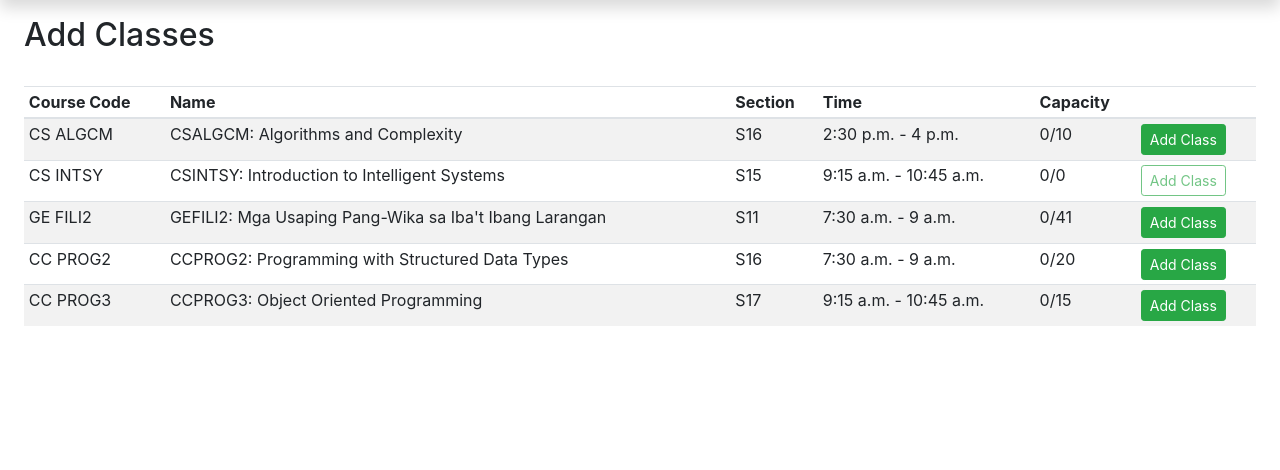
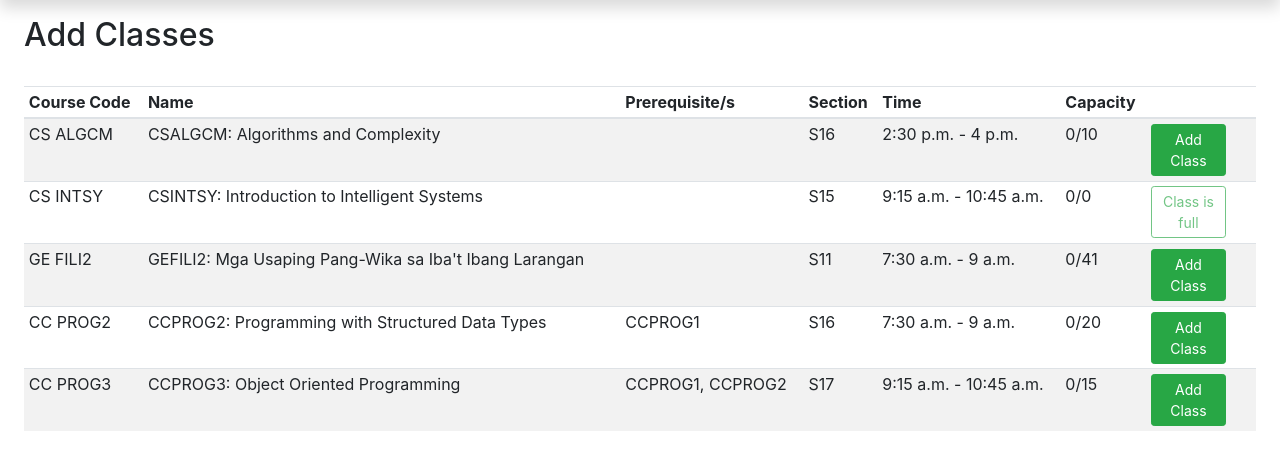
Before and after one commit to keith-badulis/comet-enlistment-system, a Django app: page /class/ in a window 1280 px wide. Shown: the part 48-518 px from the top of the page. Run offline with Django 3.2, Linux system fonts and the light colour scheme; a user stored in the database is signed in; data comes from the database, SQL or seed files in the repository; both versions use the stored data as it was after the commit; some libraries are stand-ins or nearby versions.

Commit message:
added course prerequisites

```diff
--- a/studentenlistment/main/admin.py
+++ b/studentenlistment/main/admin.py
@@ -11,8 +11,8 @@ class ProfileInLine(admin.StackedInline):
 
 
 class CustomUserAdmin(UserAdmin):
-    list_display =('username', 'first_name', 'last_name', 'id_number', 'type', 'college')
-    inlines =[ProfileInLine]
+    list_display = ('username', 'first_name', 'last_name', 'id_number', 'type', 'college')
+    inlines = [ProfileInLine]
 
     def id_number(self, obj):
         return obj.profile.id_number
--- a/studentenlistment/main/models.py
+++ b/studentenlistment/main/models.py
@@ -26,7 +26,11 @@ class Course(models.Model):
     course_name = models.CharField(max_length=50)
     subject_area = models.CharField(max_length=2)
     catalog_num = models.CharField(max_length=5)
+    prerequisites = models.ManyToManyField('self', blank=True, symmetrical=False)
     units = models.FloatField()
+
+    def prereqs_list(self):
+        return ', '.join([p.subject_area+p.catalog_num for p in self.prerequisites.all()])
 
     def __str__(self):
         return self.subject_area + self.catalog_num + ": " + self.course_name
--- a/studentenlistment/main/urls.py
+++ b/studentenlistment/main/urls.py
@@ -8,7 +8,7 @@ app_name = 'main'
 
 urlpatterns = [
     url(r'^$', views.index, name='index'),
-    path('class/', views.list_class, name='list-class'),
+    path('class/', views.list_available_classes, name='list-class'),
     path('class/<int:class_id>/add', views.add_class, name='add-class'),
     path('class/<int:class_id>/delete', views.delete_class, name='delete-class'),
     path('logout-page/', views.logout_page, name='logout-page'),
--- a/studentenlistment/main/views.py
+++ b/studentenlistment/main/views.py
@@ -23,17 +23,20 @@ def index(request):
 
 
 @login_required
-def list_class(request):
+def list_available_classes(request):
     classes_list = Class.objects.exclude(students=request.user)
     context = {
         'classes_list': classes_list
     }
-    return render(request, 'main/classes-view.html', context)
+    return render(request, 'main/available-classes-view.html', context)
 
 
 @login_required
 def add_class(request, class_id):
     my_class = get_object_or_404(Class, pk=class_id)
+    # student = User.objects.get(username=request.user.username)
+    # for c in student.class_set:
+    #     if c.
     my_class.students.add(request.user)
     return HttpResponseRedirect(reverse('main:index'))
 
@@ -85,14 +88,3 @@ def signup(request):
     else:
         form = SignUpForm()
     return render(request, 'registration/login.html', {'form': form})
-
-
-# def add_class(request):
-#     if request.method == 'POST':
-#         print('post')
-#     else:
-#         classes_list = Class.objects.exclude(students=request.user)
-#         context = {
-#             'classes_list': classes_list
-#         }
-#         return render(request, 'main/index.html', context)
--- a/studentenlistment/templates/main/classes-view.html
+++ b/studentenlistment/templates/main/available-classes-view.html
@@ -13,6 +13,7 @@
                 <tr>
                     <th>Course Code</th>
                     <th>Name</th>
+                    <th>Prerequisite/s</th>
                     <th>Section</th>
                     <th>Time</th>
                     <th>Capacity</th>
@@ -24,17 +25,18 @@
                     <tr>
                         <td>{{ class.course.subject_area }} {{ class.course.catalog_num }}</td>
                         <td>{{ class.course }}</td>
+                        <td>{{ class.course.prereqs_list }}</td>
                         <td>{{ class.section_code }}</td>
                         <td>{{ class.start_time }} - {{ class.end_time }}</td>
                         <td>{{ class.students.count }}/{{ class.max_cap }}</td>
                         <td>
-                            {% if class.students.count < class.max_cap %}
-                            <form action="{% url 'main:add-class' class.id %}" class="my-0" method="post">
-                                {% csrf_token %}
-                                <button class="btn btn-sm btn-success" type="submit">Add Class</button>
-                            </form>
+                            {% if class.students.count >= class.max_cap %}
+                                <button class="btn btn-sm w-75 btn-outline-success disabled">Class is full</button>
                             {% else %}
-                                <button class="btn btn-sm btn-outline-success disabled">Add Class</button>
+                                <form action="{% url 'main:add-class' class.id %}" class="my-0" method="post">
+                                    {% csrf_token %}
+                                    <button class="btn btn-sm w-75 btn-success" type="submit">Add Class</button>
+                                </form>
                             {% endif %}
                         </td>
                     </tr>
--- a/studentenlistment/templates/main/index.html
+++ b/studentenlistment/templates/main/index.html
@@ -21,6 +21,7 @@
                     <tr>
                         <th>Course Code</th>
                         <th>Name</th>
+                        <th>Prerequisite/s</th>
                         <th>Section</th>
                         <th>Time</th>
                         <th>Capacity</th>
@@ -32,6 +33,7 @@
                         <tr>
                             <td>{{ class.course.subject_area }} {{ class.course.catalog_num }}</td>
                             <td>{{ class.course }}</td>
+                            <td>{{ class.course.prereqs_list }}</td>
                             <td>{{ class.section_code }}</td>
                             <td>{{ class.start_time }} - {{ class.end_time }}</td>
                             <td>{{ class.students.count }}/{{ class.max_cap }}</td>
```
Also changed, not shown: studentenlistment/db.sqlite3.
